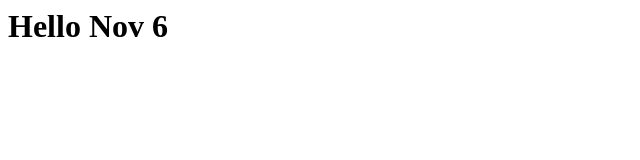
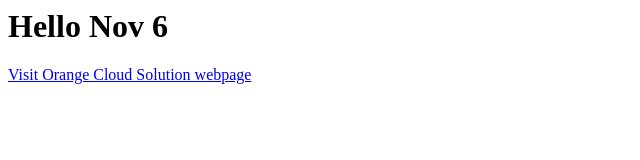
Before and after one commit to zzhaoy/Asset4PublicCloud, a plain HTML site: page simple-web/pages/index.html in a window 1280 px wide. Shown: the whole page, without its empty margins (0-640 px from the left). Drawn offline with Linux system fonts and the light colour scheme.

Commit message:
Update index.html

```diff
--- a/simple-web/pages/index.html
+++ b/simple-web/pages/index.html
@@ -1,4 +1,7 @@
 <head></head>
 <body>
 <h1>Hello Nov 6</h1>
+<p>
+  <a href="https://cloud.orange-business.com/en/">Visit Orange Cloud Solution webpage</a>
+</p>
 </body>
```
